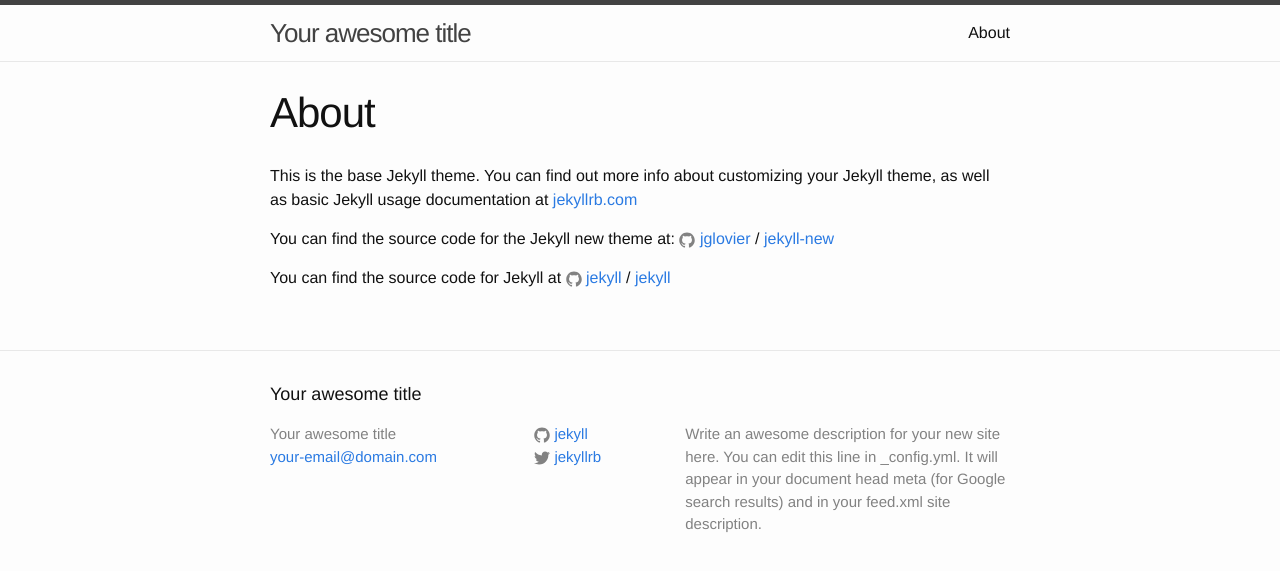
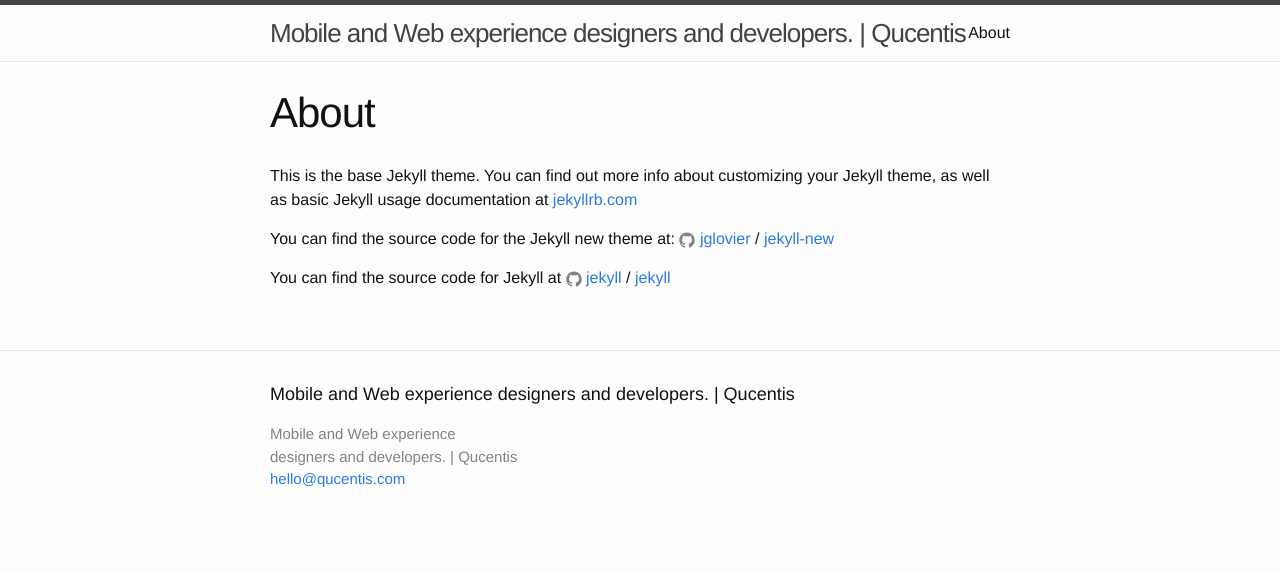
Before and after one commit to Qucentis/qucentis.github.io, a Jekyll site: the page built from about.md, in a window 1280 px wide. Shown: the top 571 px of the page. Built offline with Jekyll 4.4.1, drawn with Linux system fonts in a browser that asks for light colours.

Commit message:
Update _config.yml

```diff
--- a/_config.yml
+++ b/_config.yml
@@ -1,21 +1,9 @@
-# Welcome to Jekyll!
-#
-# This config file is meant for settings that affect your whole blog, values
-# which you are expected to set up once and rarely need to edit after that.
-# For technical reasons, this file is *NOT* reloaded automatically when you use
-# 'jekyll serve'. If you change this file, please restart the server process.
+title: Mobile and Web experience designers and developers. | Qucentis
+email: hello@qucentis.com
+tag_line: "We design and develop, elegant mobile and web experiences."
+analytics_code: 'UA-52451794-1'
+baseurl: ""
+url: "http://yourdomain.com"
+map: https://goo.gl/maps/oQ67k83Exfz
 
-# Site settings
-title: Your awesome title
-email: your-email@domain.com
-description: > # this means to ignore newlines until "baseurl:"
-  Write an awesome description for your new site here. You can edit this
-  line in _config.yml. It will appear in your document head meta (for
-  Google search results) and in your feed.xml site description.
-baseurl: "" # the subpath of your site, e.g. /blog
-url: "http://yourdomain.com" # the base hostname & protocol for your site
-twitter_username: jekyllrb
-github_username:  jekyll
-
-# Build settings
 markdown: kramdown
```
